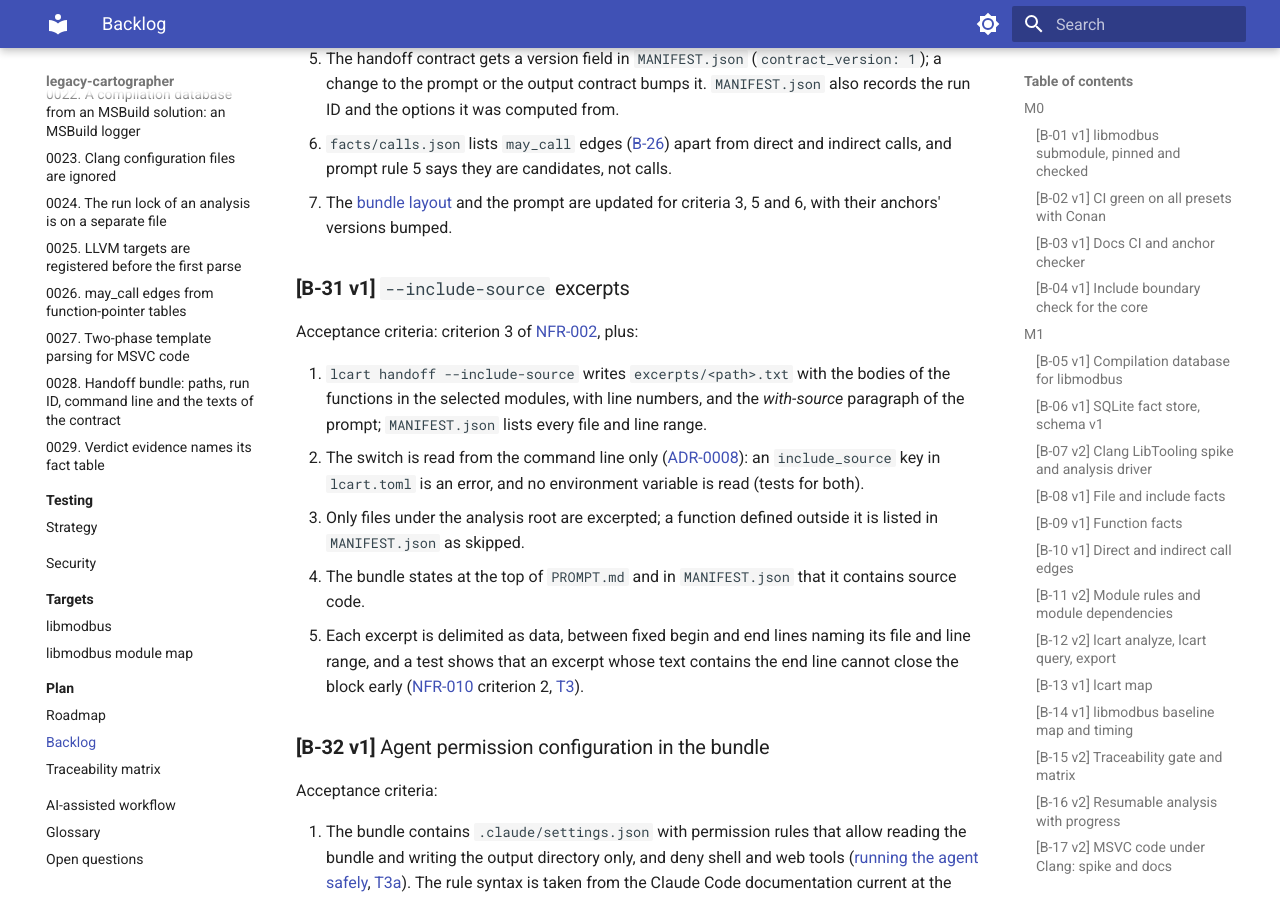
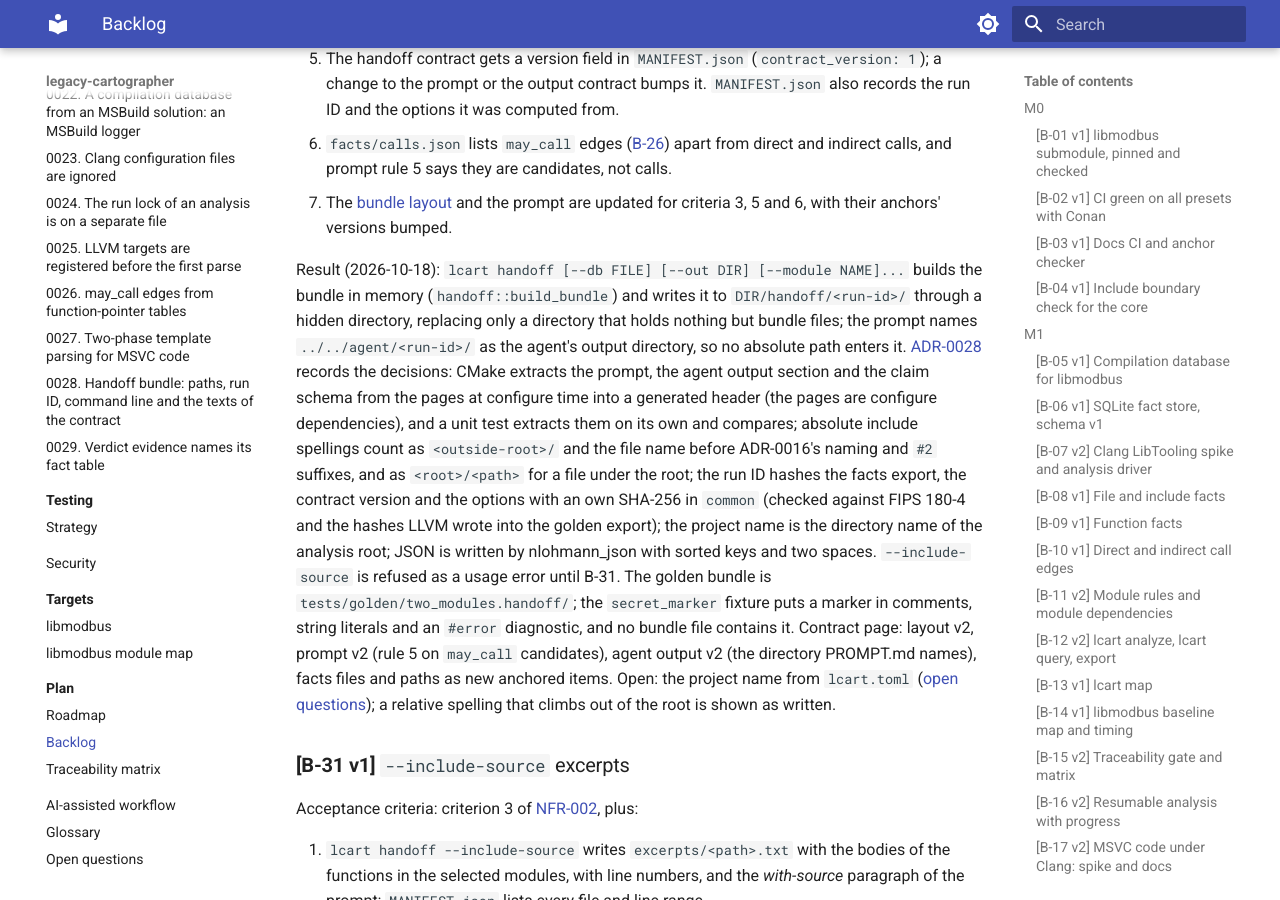
Before and after one commit to Tomek52/legacy-cartographer, an MkDocs documentation site: the page built from docs/plan/backlog.md, in a window 1280 px wide and 900 px high, scrolled down 23682 px. Built offline with MkDocs 1.6.1 and Material for MkDocs 9.7.7, drawn with Linux system fonts in a browser that asks for light colours.

Commit message:
docs(specs): mark B-30 done
Records what the facts-only handoff delivered and what stays open (the
project name from lcart.toml, relative spellings that climb out of the
root).

Backlog: B-30

Co-Authored-By: Claude Opus 5.5 <noreply@anthropic.com>
Claude-Session: https://claude.ai/code/session_01Sn6UD6WxmmXBAgKToBQUdD

```diff
--- a/docs/plan/backlog.md
+++ b/docs/plan/backlog.md
@@ -39,7 +39,7 @@ expanded in place; its version is bumped if its meaning changes
 | [B-27](#b27-claim-verifier-v1) | ✅ Claim verifier | M2 | FR-010 | B-25, B-26 | 6 h |
 | [B-28](#b28-verification-report-v1) | Verification report and `lcart verify` | M2 | FR-010, FR-011 | B-27, B-30 | 4 h |
 | [B-29](#b29-labelled-claim-set-v1) | Labelled claim set and accuracy gate | M2 | NFR-009 | B-27 | 6 h |
-| [B-30](#b30-facts-only-handoff-bundle-v1) | `lcart handoff`: facts-only bundle | M2 | FR-008, NFR-002 | B-26 | 6 h |
+| [B-30](#b30-facts-only-handoff-bundle-v1) | ✅ `lcart handoff`: facts-only bundle | M2 | FR-008, NFR-002 | B-26 | 6 h |
 | [B-31](#b31-include-source-excerpts-v1) | `--include-source` excerpts | M2 | NFR-002, NFR-010 | B-30 | 3 h |
 | [B-32](#b32-agent-permissions-in-bundle-v1) | Agent permission configuration in the bundle | M2 | NFR-010 | B-30 | 2 h |
 | [B-33](#b33-ingest-agent-output-v1) | `lcart ingest`: output contract and annotated documents | M2 | FR-008, FR-011, NFR-010 | B-28, B-30 | 6 h |
@@ -1060,6 +1060,31 @@ and criterion 2 of [NFR-002](../specs/requirements.md#nfr002-no-source-egress-by
    and the prompt are updated for criteria 3, 5 and 6, with their anchors'
    versions bumped.
 
+Result (2026-10-18): `lcart handoff [--db FILE] [--out DIR] [--module NAME]...`
+builds the bundle in memory (`handoff::build_bundle`) and writes it to
+`DIR/handoff/<run-id>/` through a hidden directory, replacing only a
+directory that holds nothing but bundle files; the prompt names
+`../../agent/<run-id>/` as the agent's output directory, so no absolute path
+enters it. [ADR-0028](../adr/0028-handoff-bundle-paths-run-id-and-contract-texts.md)
+records the decisions: CMake extracts the prompt, the agent output section
+and the claim schema from the pages at configure time into a generated
+header (the pages are configure dependencies), and a unit test extracts them
+on its own and compares; absolute include spellings count as
+`<outside-root>/` and the file name before ADR-0016's naming and `#2`
+suffixes, and as `<root>/<path>` for a file under the root; the run ID hashes
+the facts export, the contract version and the options with an own SHA-256
+in `common` (checked against FIPS 180-4 and the hashes LLVM wrote into the
+golden export); the project name is the directory name of the analysis
+root; JSON is written by nlohmann_json with sorted keys and two spaces.
+`--include-source` is refused as a usage error until B-31. The golden
+bundle is `tests/golden/two_modules.handoff/`; the `secret_marker` fixture
+puts a marker in comments, string literals and an `#error` diagnostic, and
+no bundle file contains it. Contract page: layout v2, prompt v2 (rule 5 on
+`may_call` candidates), agent output v2 (the directory PROMPT.md names),
+facts files and paths as new anchored items. Open: the project name from
+`lcart.toml` ([open questions](../open-questions.md)); a relative spelling
+that climbs out of the root is shown as written.
+
 ### <a id="b31-include-source-excerpts-v1"></a>**[B-31 v1]** `--include-source` excerpts
 
 Acceptance criteria: criterion 3 of [NFR-002](../specs/requirements.md#nfr002-no-source-egress-by-default-v2),
```
